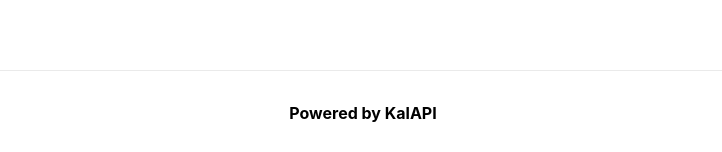
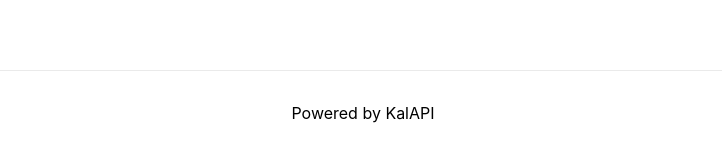
Before and after one commit to Kalmai221/kaldocs-beta, a Next.js app: page / in a window 1280 px wide. Shown: the part 730-882 px from the top of the page, without its empty margins (277-999 px from the left). Built offline with nearby package versions, Linux system fonts and the light colour scheme.

Commit message:
Initial Development

```diff
--- a/pages/index.js
+++ b/pages/index.js
@@ -21,7 +21,7 @@
       </main>
 
       <footer className={styles.footer}>
-      <b>Powered by KalAPI</b>
+      Powered by KalAPI
       </footer>
     </div>
   )
```
